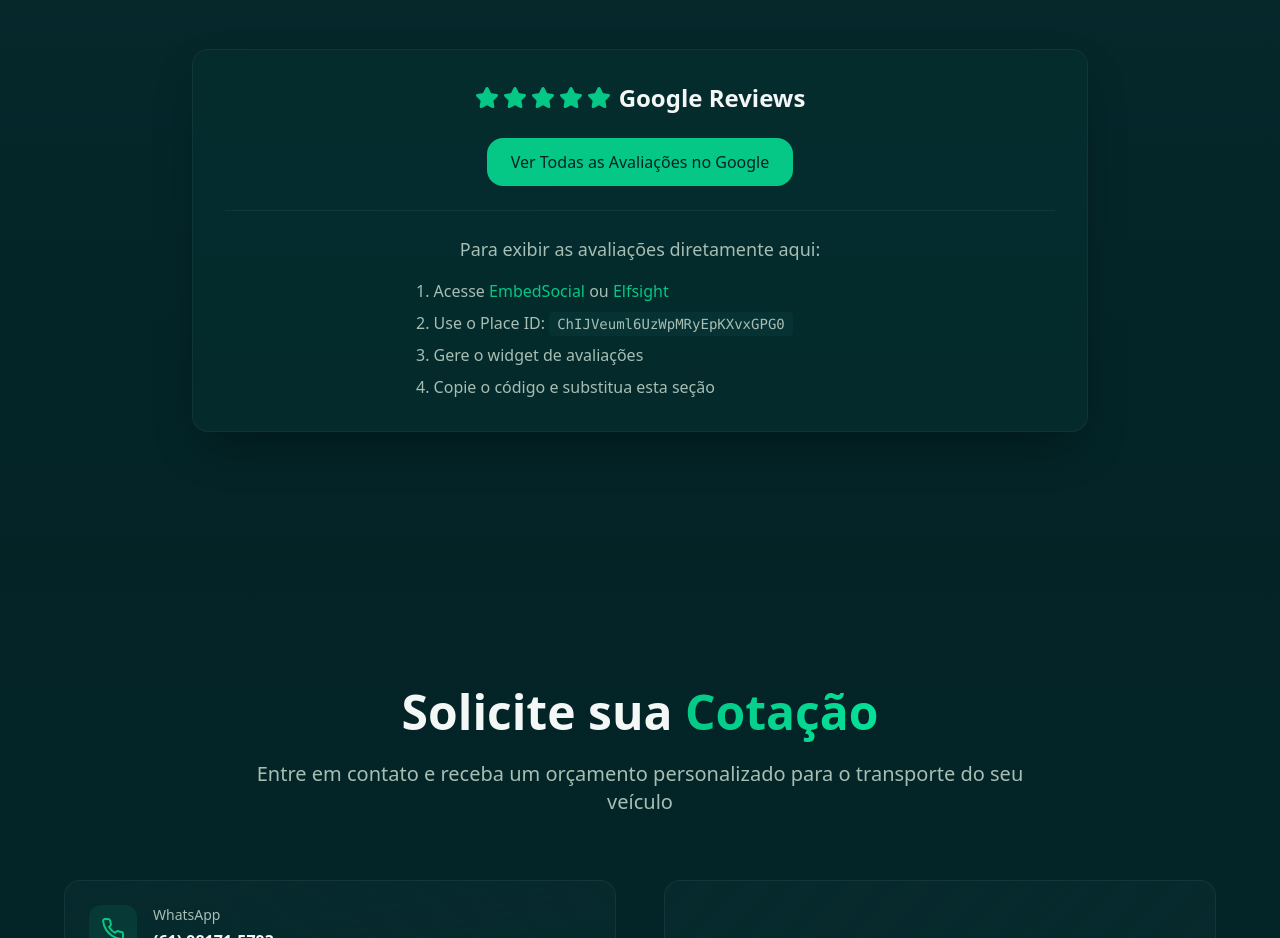
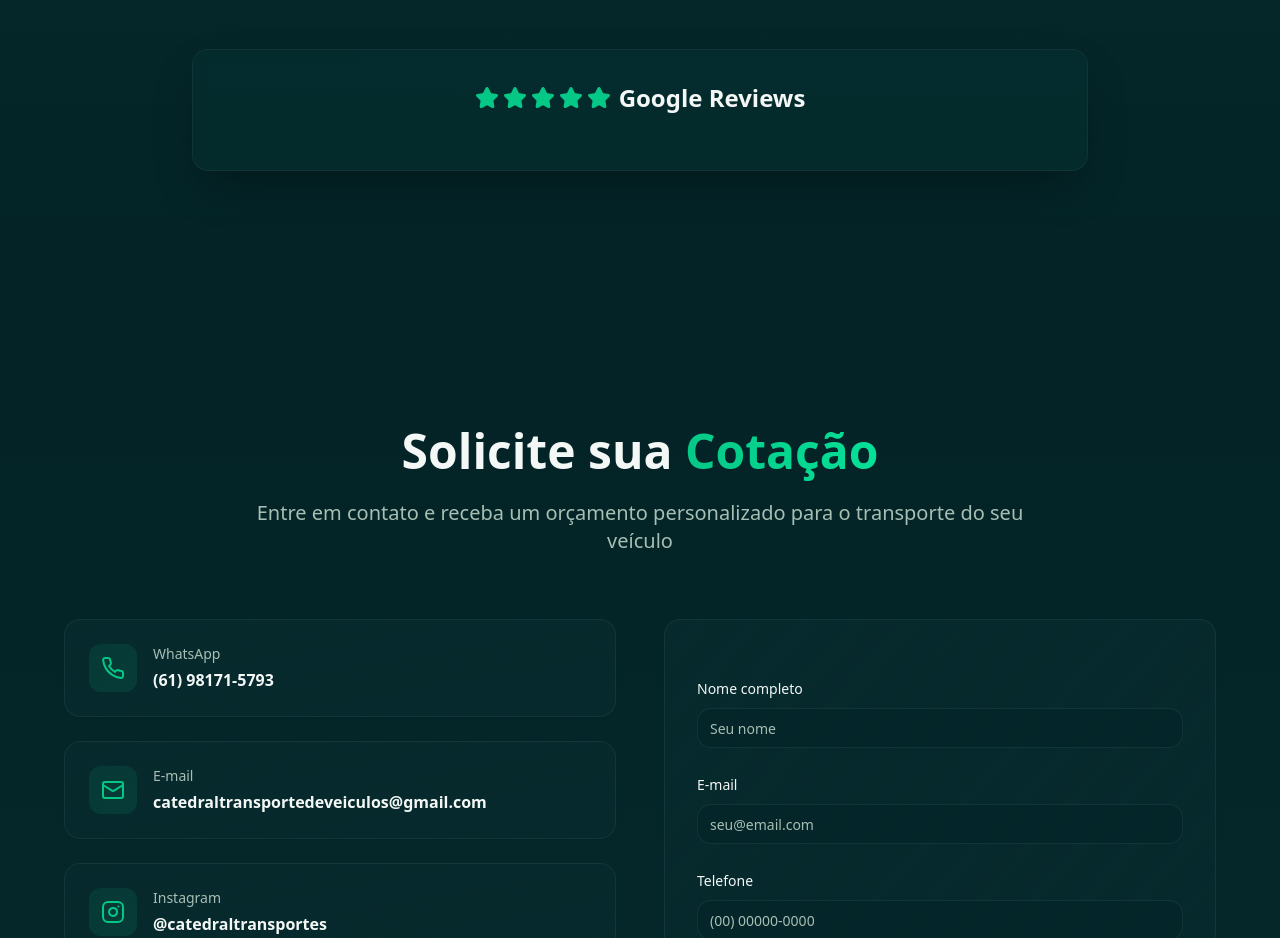
Before and after one commit to phcotirm/catedral-car-glow, a React (Vite) app: page / in a window 1280 px wide. Shown: the part 2900-3838 px from the top of the page. Built offline with nearby package versions, Linux system fonts and the light colour scheme; the HTML template or start-up script is replaced by a standard one.

Commit message:
Add Google reviews widget

```diff
--- a/src/components/GoogleReviews.tsx
+++ b/src/components/GoogleReviews.tsx
@@ -1,6 +1,22 @@
 import { Star } from "lucide-react";
+import { useEffect } from "react";
 
 export const GoogleReviews = () => {
+  useEffect(() => {
+    // Load Elfsight platform script
+    const script = document.createElement('script');
+    script.src = 'https://elfsightcdn.com/platform.js';
+    script.async = true;
+    document.body.appendChild(script);
+
+    return () => {
+      // Cleanup script on unmount
+      if (document.body.contains(script)) {
+        document.body.removeChild(script);
+      }
+    };
+  }, []);
+
   return (
     <section id="avaliacoes" className="py-24 md:py-32 bg-gradient-to-b from-secondary/30 to-background">
       <div className="container mx-auto px-4">
@@ -26,32 +42,9 @@ export const GoogleReviews = () => {
               <span className="text-2xl font-bold">Google Reviews</span>
             </div>
 
-            {/* Google Reviews Display */}
-            <div className="w-full space-y-6">
-              {/* Link to view reviews on Google */}
-              <div className="text-center">
-                <a
-                  href="https://search.google.com/local/reviews?placeid=ChIJVeuml6UzWpMRyEpKXvxGPG0"
-                  target="_blank"
-                  rel="noopener noreferrer"
-                  className="inline-flex items-center gap-2 px-6 py-3 bg-primary text-primary-foreground rounded-lg hover:bg-primary/90 transition-colors font-medium"
-                >
-                  Ver Todas as Avaliações no Google
-                </a>
-              </div>
-
-              {/* Instructions for embedding widget */}
-              <div className="text-center space-y-4 pt-6 border-t border-border/50">
-                <p className="text-lg text-muted-foreground">
-                  Para exibir as avaliações diretamente aqui:
-                </p>
-                <ol className="text-left max-w-md mx-auto space-y-2 text-muted-foreground">
-                  <li>1. Acesse <a href="https://www.embedsocial.com/products/reviews-widget/" target="_blank" rel="noopener noreferrer" className="text-primary hover:underline">EmbedSocial</a> ou <a href="https://elfsight.com/google-reviews-widget/" target="_blank" rel="noopener noreferrer" className="text-primary hover:underline">Elfsight</a></li>
-                  <li>2. Use o Place ID: <code className="bg-secondary/50 px-2 py-1 rounded text-sm">ChIJVeuml6UzWpMRyEpKXvxGPG0</code></li>
-                  <li>3. Gere o widget de avaliações</li>
-                  <li>4. Copie o código e substitua esta seção</li>
-                </ol>
-              </div>
+            {/* Elfsight Google Reviews Widget */}
+            <div className="w-full">
+              <div className="elfsight-app-862f9a5f-4a95-4cb2-bca1-ddaefadab7c7" data-elfsight-app-lazy></div>
             </div>
 
             {/* Decorative gradient */}
```
